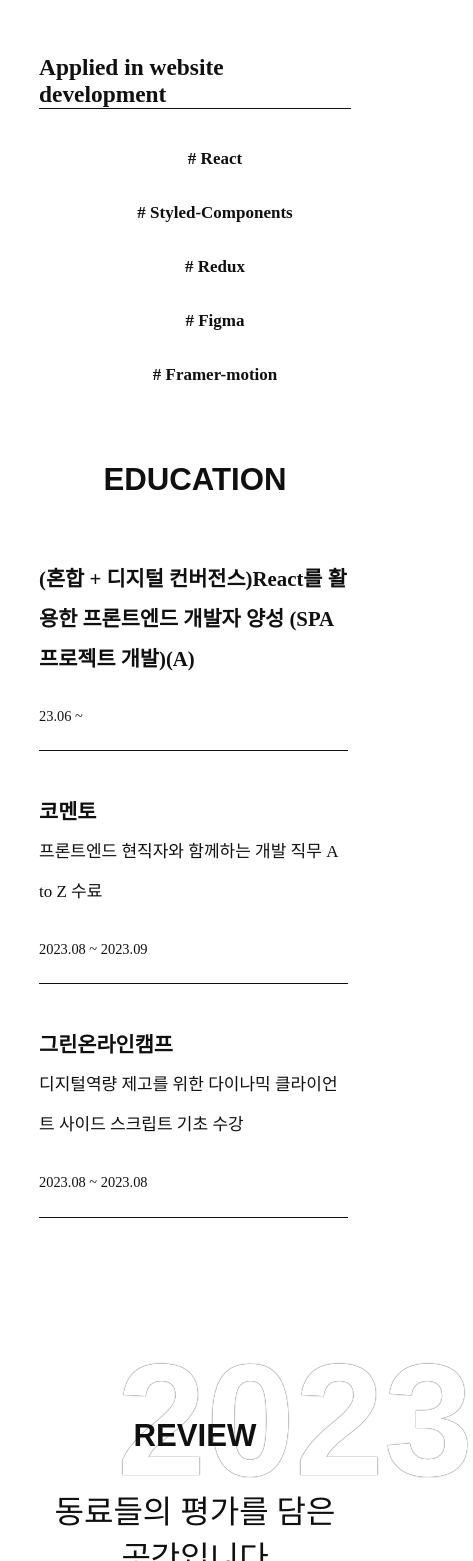
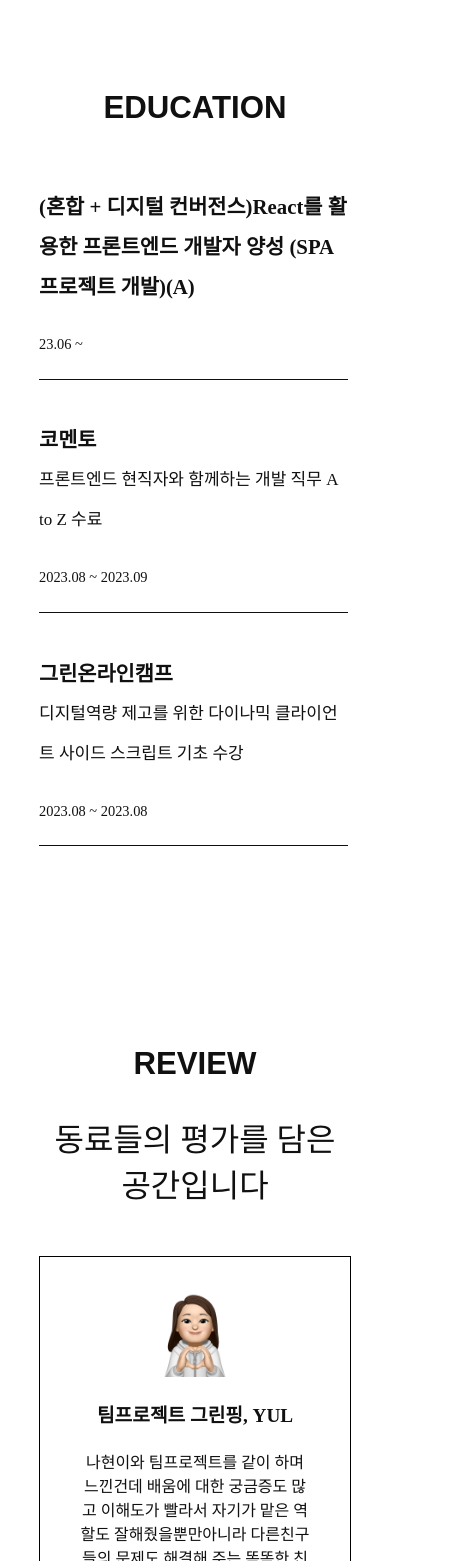
Before and after one commit to nahyunkim123/NARCHIVE, a React (Create React App) app: page / in a window 390 px wide. Shown: the part 2367-3928 px from the top of the page, 473 px wide, since content can reach past the window. Built offline with nearby package versions, Linux system fonts and the light colour scheme; a web font is replaced by a local one.

Commit message:
key값 수정,반응형수정

```diff
--- a/src/components/Copyright.js
+++ b/src/components/Copyright.js
@@ -2,11 +2,12 @@ import React from 'react';
 import { styled } from 'styled-components';
 
 const TxtWrap = styled.div`
-  width: 100vw;
+  width: 100%;
   height: 30px;
   position: relative;
   background: ${(props) => props.theme.colors.BgColor};
   color: ${(props) => props.theme.colors.Color};
+
 `;
 
 const Txt = styled.div`
--- a/src/components/Education.js
+++ b/src/components/Education.js
@@ -95,7 +95,7 @@ function About() {
           <SkillContent>
             {sources.map((e, i) => {
               return (
-                <SkillContent key={i}>
+                <SkillContent key={e.name}>
                   <LeftCon>
                     <Circle>
                       <Line style={{ height: i === 2 && '0px' }}></Line>
--- a/src/components/Mnav.js
+++ b/src/components/Mnav.js
@@ -202,7 +202,7 @@ function Mnav ({toggleNav,setNavOpen,navOpen}) {
           {
             sources.map((e,i)=>{
                 return(
-                    <NavLi key={i} >
+                    <NavLi key={e.component} >
                         <Link to={e.link} onClick={()=>setNavOpen(false)}>
                             {language === "ko" && e.ko_nav}
                             {language === "en" && e.en_nav}
--- a/src/components/Skill.js
+++ b/src/components/Skill.js
@@ -55,48 +55,17 @@ const RightCon = styled.div`
     flex-basis: 100%;
   }
 `;
-const Keyword = styled.div`
-  width: 100%;
-  font-size: 20px;
-  > h3 {
-    border-bottom: 1px solid ${(props) => props.theme.colors.Color};
-  }
-`;
 
-const KeywordWrap = styled.div`
-  font-size: 17px;
-  display: flex;
-  justify-content: space-between;
-  @media screen and (max-width: 768px) {
-    flex-wrap: wrap;
-  }
-  ul {
-    flex-basis: 24%;
-    text-align: center;
-
-    @media screen and (min-width: 641px) and (max-width: 768px) {
-      flex-basis: 40%;
-    }
-    @media screen and (max-width: 640px) {
-      flex-basis: 99%;
-    }
-    li {
-      font-weight: bold;
-    }
-  }
-`;
 
 function About() {
   const [sources, setSources] = useState([]);
   const [sources3, setSources3] = useState([]);
   const [sources4, setSources4] = useState([]);
-  const [sources5, setSources5] = useState([]);
 
   useEffect(() => {
     setSources(data.Skill[0].Frontend);
     setSources3(data.Skill[0].Tools);
     setSources4(data.Skill[0].Database);
-    setSources5(data.Skill[0].PortfolioSkill);
   }, []);
 
   return (
@@ -109,7 +78,7 @@ function About() {
               <h3>Frontend</h3>
               {sources.map((e, i) => {
                 return (
-                  <div key={i}>
+                  <div key={e.name}>
                     <p>{e.name}</p>
                   </div>
                 );
@@ -119,7 +88,7 @@ function About() {
               <h3>Database</h3>
               {sources4.map((e, i) => {
                 return (
-                  <div key={i}>
+                  <div key={e.name}>
                     <p>{e.name}</p>
                   </div>
                 );
@@ -127,24 +96,12 @@ function About() {
               <h3>Tools</h3>
               {sources3.map((e, i) => {
                 return (
-                  <div key={i}>
+                  <div key={e.name}>
                     <p>{e.name}</p>
                   </div>
                 );
               })}
             </RightCon>
-            <Keyword>
-              <h3>Applied in website development</h3>
-              <KeywordWrap>
-                {sources5.map((e, i) => {
-                  return (
-                    <ul key={i}>
-                      <li>{e.name}</li>
-                    </ul>
-                  );
-                })}
-              </KeywordWrap>
-            </Keyword>
           </SkillContent>
         </ContentWrap>
       </Content>
--- a/src/components/YearBook.js
+++ b/src/components/YearBook.js
@@ -67,17 +67,6 @@ const TitleDesc = styled.p`
   font-size: 2em;
 `;
 
-const Year = styled.p`
-  position: absolute;
-  left: 25%;
-  top: -250px;
-  z-index: -1;
-  color: ${(props) => props.theme.colors.BgColor};
-  text-shadow: 0 0 1px ${(props) => props.theme.colors.Color};
-  font-size: 10rem;
-  font-weight: 800;
-  font-family: 'Lexend', sans-serif;
-`;
 
 function YearBook() {
   const [sources, setSources] = useState([]);
@@ -94,9 +83,8 @@ function YearBook() {
       <TitleWrap>
         {sources2.map((e, i) => {
           return (
-            <>
+            <React.Fragment key={i}>
               <Title>
-                <Year>2023</Year>
                 {language === 'ko' && e.ko_title}
                 {language === 'en' && e.en_title}
                 {language === 'cn' && e.cn_title}
@@ -108,15 +96,15 @@ function YearBook() {
                 {language === 'cn' && e.cn_desc}
                 {language === 'jp' && e.jp_desc}
               </TitleDesc>
-            </>
+            </React.Fragment>
           );
         })}
       </TitleWrap>
 
       <MessageWrap>
-        {sources.map((e, i) => {
+        {sources.map((e) => {
           return (
-            <Message key={i}>
+            <Message key={e.nickname}>
               <MWrapper>
                 <img src={e.img} alt={e.name} />
                 <p>
--- a/src/data/lang.json
+++ b/src/data/lang.json
@@ -99,23 +99,6 @@
         },
         {
           "name": "MySQL"
-        }
-      ],
-      "PortfolioSkill": [
-        {
-          "name": "# React"
-        },
-        {
-          "name": "# Styled-Components"
-        },
-        {
-          "name": "# Redux"
-        },
-        {
-          "name": "# Figma"
-        },
-        {
-          "name": "# Framer-motion"
         }
       ]
     }
--- a/src/index.css
+++ b/src/index.css
@@ -7,7 +7,6 @@ body {
     'Ubuntu', 'Cantarell', 'Fira Sans', 'Droid Sans', 'Helvetica Neue',
     sans-serif;
   font-display: swap;
-
 }
 
 code {
--- a/src/pages/Project.js
+++ b/src/pages/Project.js
@@ -215,15 +215,6 @@ function Project({ setNavOpen }) {
               >
                 TOY{' '}
               </CateLi>
-              <CateLi
-                onClick={() => setSelectedCategory('CLONE CODING')}
-                style={{
-                  fontWeight:
-                    selectedCategory === 'CLONE CODING' ? 'bold' : 'normal',
-                }}
-              >
-                CLONE
-              </CateLi>
             </CateUl>
             <ModeBtn onClick={ShowImage}>
               {isActive ? 'IMGMode' : 'TextMode'}
```
